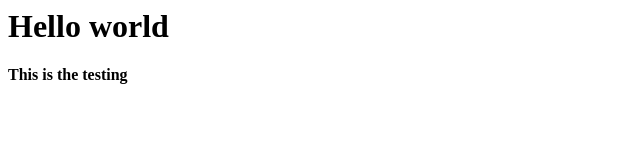
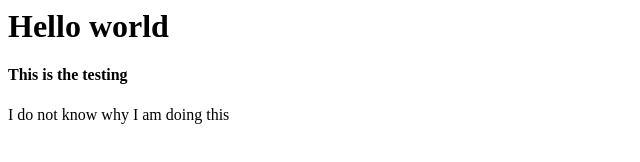
Before and after one commit to Bishald3/Cubic-JavaProjects, a plain HTML site: page inder.html in a window 1280 px wide. Shown: the whole page, without its empty margins (0-640 px from the left). Drawn offline with Linux system fonts and the light colour scheme.

Commit message:
Added a line in html page

```diff
--- a/inder.html
+++ b/inder.html
@@ -4,5 +4,6 @@
 	<body>
 		<h1>Hello world</h1>
 		<h4>This is the testing</h4>
+		<h7>I do not know why I am doing this</h7>
 	</body>
 </html>
```
